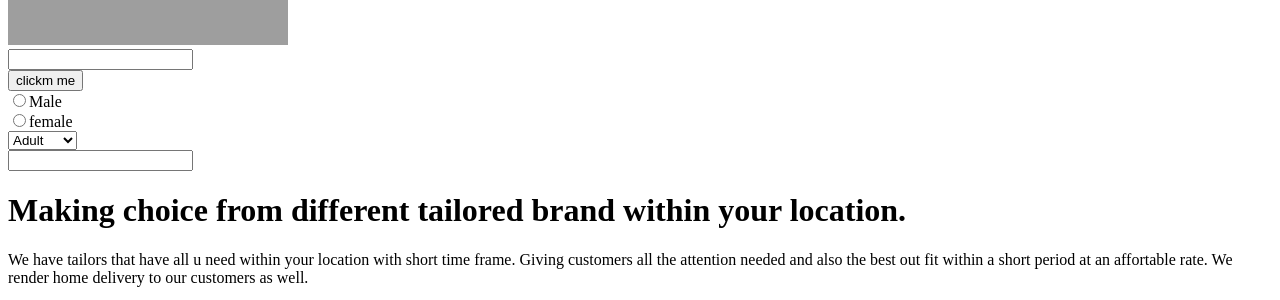
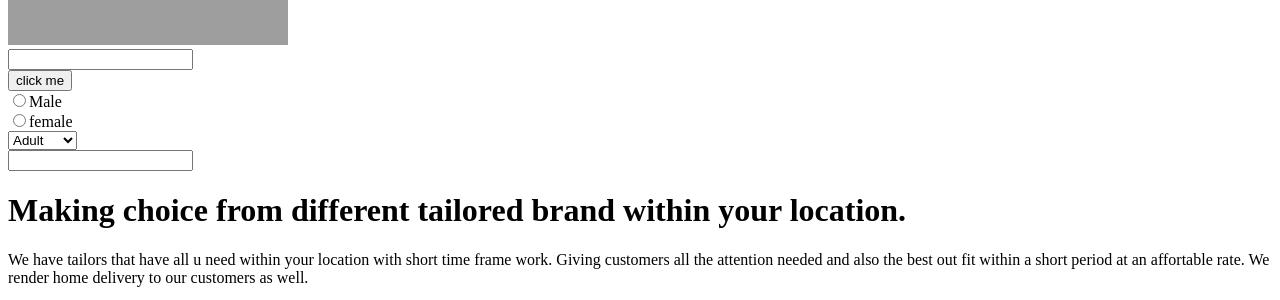
Before and after one commit to IDPworld/new-fashion, a plain HTML site: page index.html in a window 1280 px wide. Shown: the part 163-463 px from the top of the page. Drawn offline with nearby package versions, Linux system fonts and the light colour scheme; grey boxes are pictures that could not be loaded.

Commit message:
Update index.html

```diff
--- a/index.html
+++ b/index.html
@@ -13,7 +13,7 @@
   <img src="photo/pexels-godisable-jacob-794062.jpg" alt=""width="280"height="200"style.. "display block margine left: auto margine">
  <form>
     <input type="text"/> <br>
-    <input type="button" value="clickm me" /> <br>
+    <input type="button" value="click me" /> <br>
 
     <input type="radio" name""gender"/>Male  <br>
    <input type="radio" name""gender"/>female <br>
@@ -22,7 +22,6 @@
       <option>children</option>
       </select>
   </form>
-
   <div>
     <input type="text">
   </div>
@@ -32,7 +31,7 @@
   </h1>
 </div>
   <p>
-  We have tailors that have all u need within your location with short time frame. Giving customers all the attention needed and also the best out fit within a short period at an affortable rate.
+  We have tailors that have all u need within your location with short time frame work. Giving customers all the attention needed and also the best out fit within a short period at an affortable rate.
   We render home delivery to our customers as well.
   </p>
   <img src="photo/edc9c696abc841f6bc75ac0406b3e915.jpg" alt="" width="200" height="250">
```
